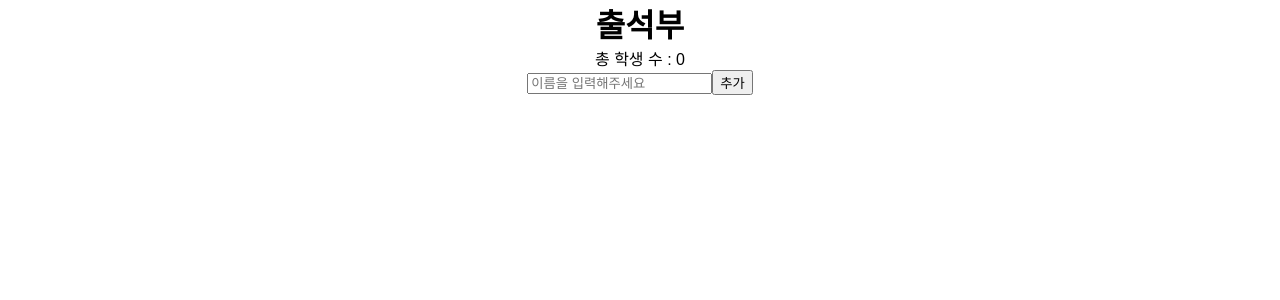
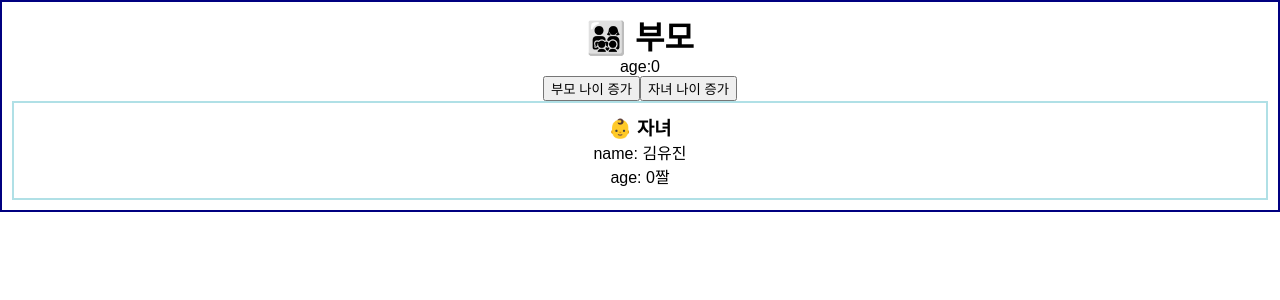
Before and after one commit to kimnewbie/react_hooks, a React (Create React App) app: page / in a window 1280 px wide. Shown: the top 300 px of the page. Built offline with nearby package versions, Linux system fonts and the light colour scheme.

Commit message:
React.memo init

```diff
--- a/src/App.js
+++ b/src/App.js
@@ -1,9 +1,9 @@
-import UseReducerSecond from "./hooks/UseReducerSecond";
+import ReactMemo from "./hooks/ReactMemo";
 
 function App() {
   return (
     <div className="container">
-      <UseReducerSecond />
+      <ReactMemo />
     </div>
   );
 }
--- /dev/null
+++ b/src/hooks/ReactMemo.js
@@ -0,0 +1,42 @@
+import React, { useState } from 'react'
+import Child from './components/Child';
+
+const ReactMemo = () => {
+    const [parentAge, setParentAge] = useState(0);
+    const [childAge, setChildAge] = useState(0);
+
+    const incrementParentAge = () => {
+        setParentAge(parentAge + 1);
+    };
+
+    const incrementChildAge = () => {
+        setChildAge(childAge + 1);
+    };
+
+    console.log('👨‍👩‍👧‍👦 부모 컴포넌트가 렌더링이 되었어요!');
+
+    return (
+        <div
+            style={{
+                border: '2px solid navy',
+                padding: '10px'
+            }}
+        >
+            <h1>👨‍👩‍👧‍👦 부모</h1>
+            <p>age:{parentAge}</p>
+            <button
+                onClick={incrementParentAge}
+            >
+                부모 나이 증가
+            </button>
+            <button
+                onClick={incrementChildAge}
+            >
+                자녀 나이 증가
+            </button>
+            <Child name={'김유진'} age={childAge} />
+        </div>
+    );
+};
+
+export default ReactMemo
--- /dev/null
+++ b/src/hooks/components/Child.js
@@ -0,0 +1,20 @@
+import React from 'react'
+
+const Child = ({ name, age }) => {
+    console.log('👶 자녀 컴포넌트도 렌더링이 되었어요!');
+
+    return (
+        <div
+            style={{
+                border: '2px solid powderblue',
+                padding: '10px'
+            }}
+        >
+            <h3>👶 자녀</h3>
+            <p>name: {name}</p>
+            <p>age: {age}짤</p>
+        </div>
+    )
+}
+
+export default Child
--- a/src/index.js
+++ b/src/index.js
@@ -5,7 +5,5 @@ import App from './App';
 
 const root = ReactDOM.createRoot(document.getElementById('root'));
 root.render(
-  <React.StrictMode>
-    <App />
-  </React.StrictMode>
+  <App />
 );
```
